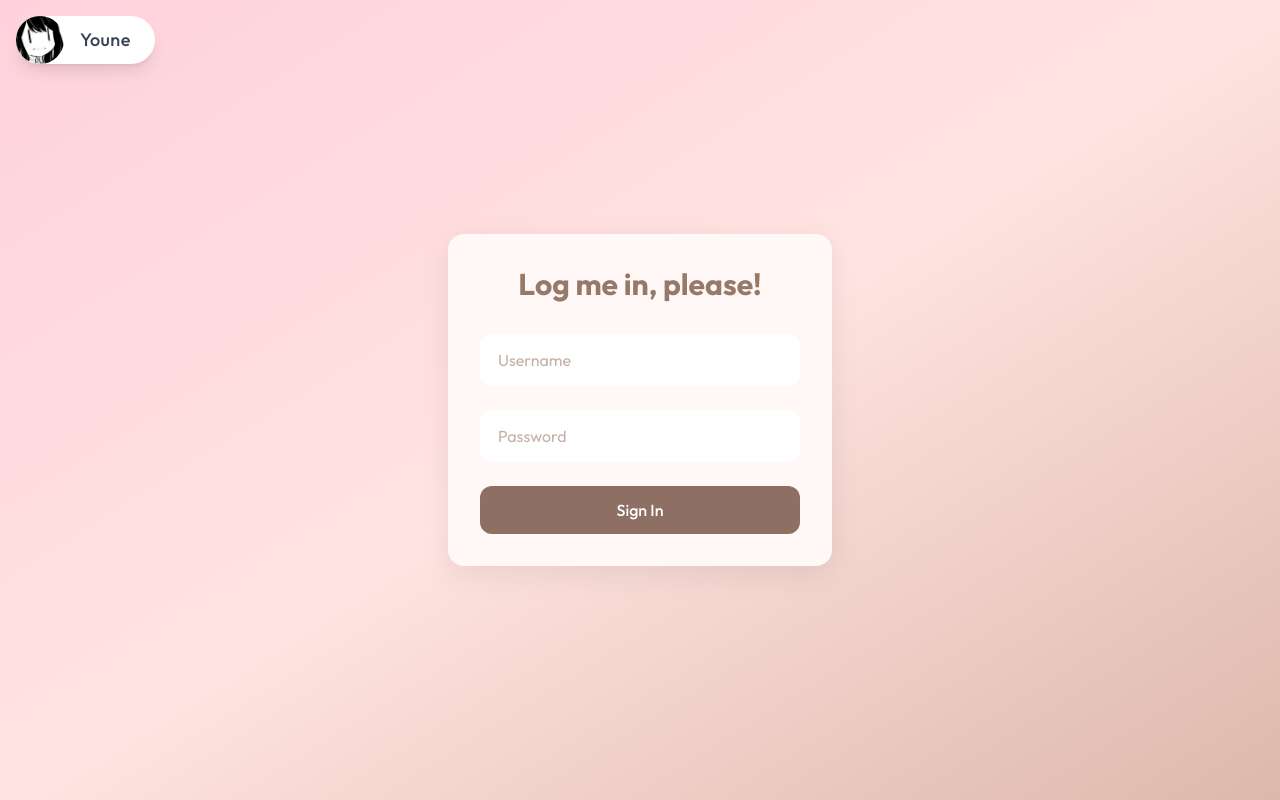
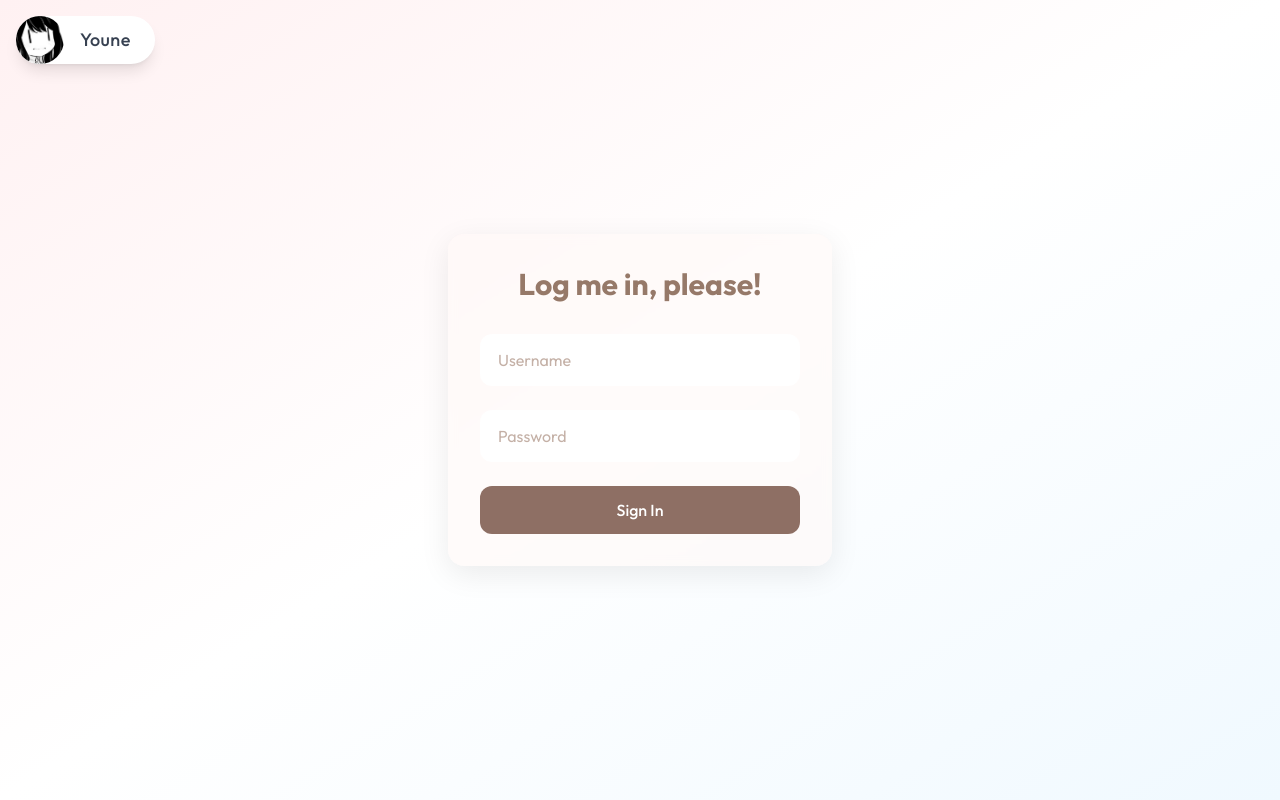
Before and after one commit to y-ne/renako, a Nuxt app: page /login in a window 1280 px wide. Built offline with nearby package versions, Linux system fonts and the light colour scheme.

Commit message:
fix login

```diff
--- a/pages/login.vue
+++ b/pages/login.vue
@@ -1,8 +1,8 @@
 <template>
-    <div class="min-h-screen flex items-center justify-center bg-gradient-to-br from-[#ffd1dc] via-[#ffe4e1] to-[#ddb7ab]">
+  <div class="min-h-screen flex items-center justify-center">
     <!-- Login Card with soft shadow and animation -->
     <div
-        class="w-full max-w-sm p-8 bg-[#fff8f6] rounded-2xl shadow-[0_8px_30px_rgb(0,0,0,0.08)]
+      class="w-full max-w-sm p-8 bg-[#fff8f6]/50 backdrop-blur-sm rounded-2xl shadow-[0_8px_30px_rgb(0,0,0,0.08)]
              transform transition-all duration-300 hover:shadow-[0_8px_30px_rgb(0,0,0,0.12)]
              animate-fadeIn"
     >
```
Lines whose indentation alone changed are shown as unchanged.
